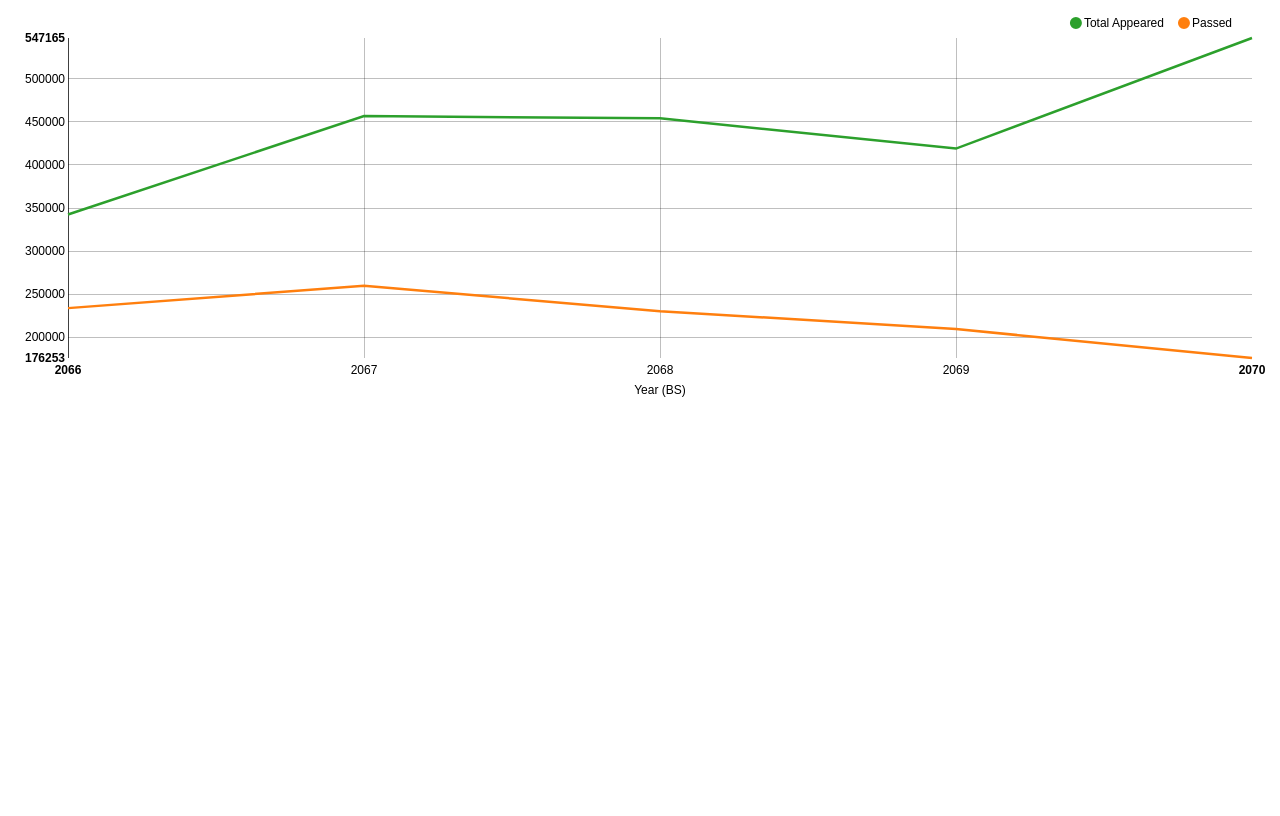
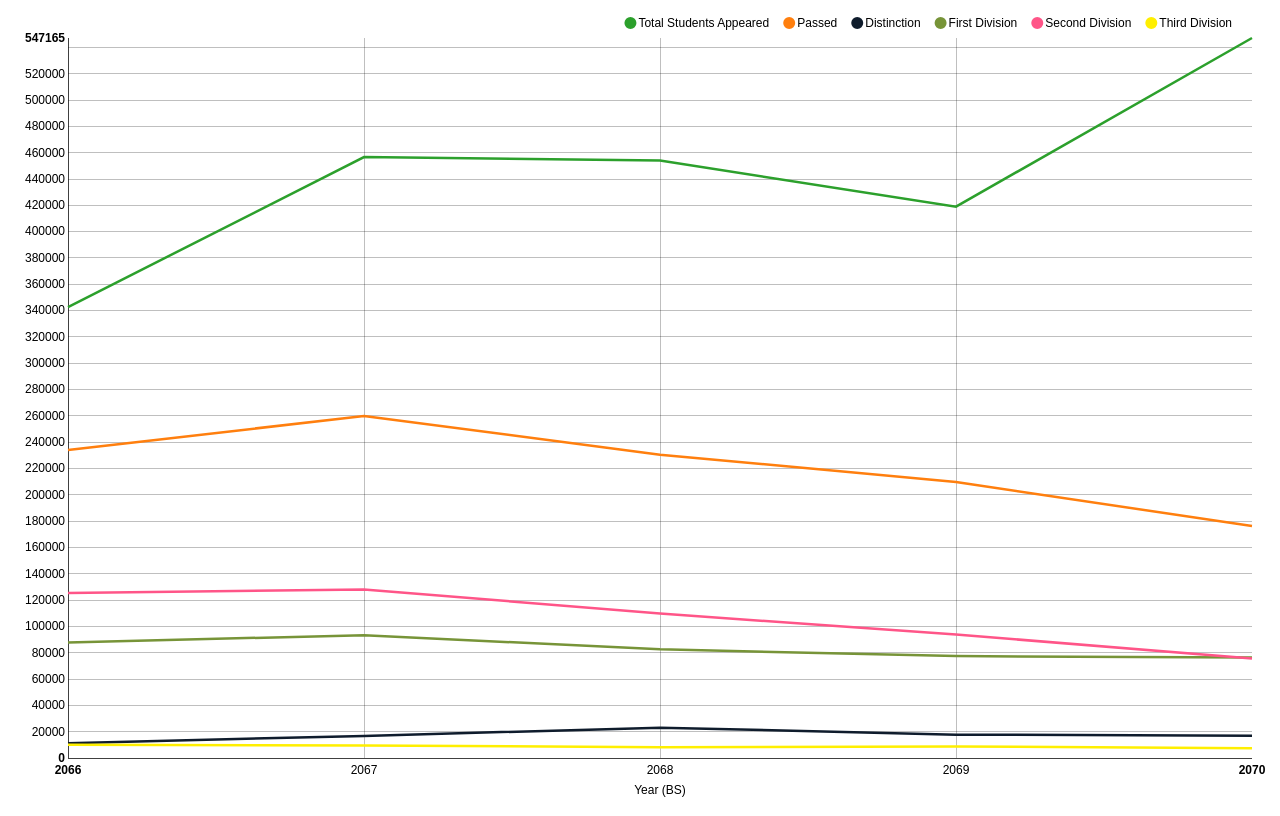
Before and after one commit to hardfire/slc-viz, a plain HTML site: page index.html in a window 1280 px wide. Drawn offline with Linux system fonts and the light colour scheme; files whose address does not match are found by name.

Commit message:
added other lines

```diff
--- a/index.html
+++ b/index.html
@@ -17,8 +17,8 @@ svg {
   display: block;
 }
 
-#chart1 svg {
-  height: 500px;
+#chart svg {
+  height: 800px;
   min-width: 100px;
   min-height: 100px;
 /*
@@ -54,7 +54,7 @@ svg {
 // Wrapping in nv.addGraph allows for '0 timeout render', stores rendered charts in nv.graphs, and may do more in the future... it's NOT required
 var chart = nv.models.lineChart()
         .forceX(2066,2070)
-        .forceY([200000, 547165]);
+        .forceY([0, 547165]);
 
 var tickMarks = [2066,2067,2068,2069,2070];
 
@@ -87,13 +87,33 @@ function dataval() {
   return [
     {
       values: [ {"x":2066, "y":342632},  {"x":2067, "y":456719} ,  {"x":2068, "y":454022},  {"x":2069, "y":419019},  {"x":2070, "y":547165}],
-      key: "Total Appeared",
+      key: "Total Students Appeared",
       color: "#2ca02c"
     },
     {
       values: [ {"x":2066, "y":234062},  {"x":2067, "y":259916} ,  {"x":2068, "y":230509},  {"x":2069, "y":209786},  {"x":2070, "y":176253}],
       key: "Passed",
       color: "#ff7f0e"
+    },
+    {
+      values: [ {"x":2066, "y":11304},  {"x":2067, "y":16800} ,  {"x":2068, "y":23049},  {"x":2069, "y":17760},  {"x":2070, "y":16924}],
+      key: "Distinction",
+      color: "#0f1c2c"
+    },
+    {
+      values: [ {"x":2066, "y":87772 },  {"x":2067, "y":93339} ,  {"x":2068, "y":82619},  {"x":2069, "y":77423},  {"x":2070, "y":76282}],
+      key: "First Division",
+      color: "#779438"
+    },
+    {
+      values: [ {"x":2066, "y":125421 },  {"x":2067, "y":128075} ,  {"x":2068, "y":109795},  {"x":2069, "y":93830},  {"x":2070, "y":75678}],
+      key: "Second Division",
+      color: "#f58"
+    },
+    {
+      values: [ {"x":2066, "y":10105  },  {"x":2067, "y":9416} ,  {"x":2068, "y":8241},  {"x":2069, "y":8791},  {"x":2070, "y":7369}],
+      key: "Third Division",
+      color: "#ffef00"
     }
   ];
 }
```
